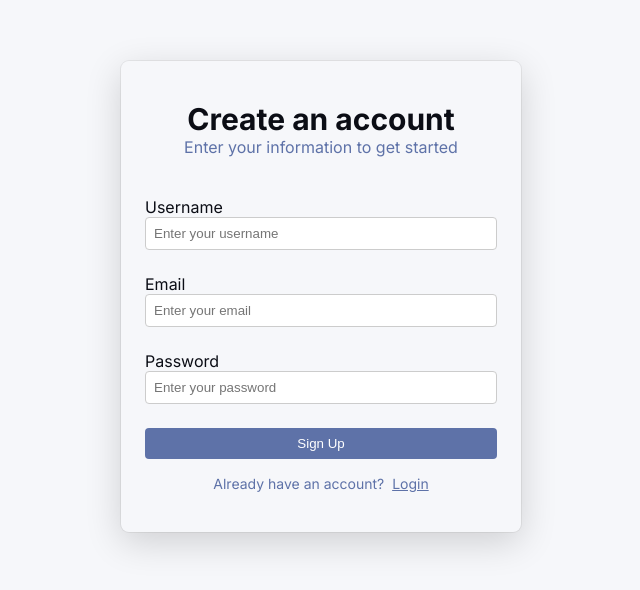
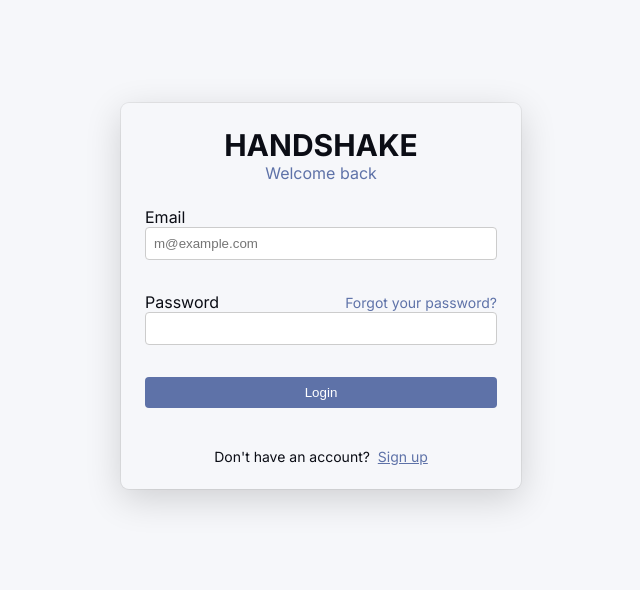
Before and after one commit to HandshakeOrg/handshake, a React (Vite) app in the folder client/app/: page /login in a window 1280 px wide. Shown: the part 104-694 px from the top of the page, without its empty margins (319-959 px from the left). Built offline with nearby package versions, Linux system fonts and the light colour scheme.

Commit message:
created auth routes

```diff
--- a/client/app/src/App.jsx
+++ b/client/app/src/App.jsx
@@ -1,12 +1,21 @@
-import { BrowserRouter } from 'react-router-dom';
-import Signup from './pages/Signup';
-import Login from './pages/Login';
+import { BrowserRouter, Route, Routes } from 'react-router-dom';
+import { Suspense, lazy } from 'react';
+import SpinnerFullPage from './components/SpinnerFullPage';
+
+const HomePage = lazy(() => import('./pages/HomePage'));
+const Signup = lazy(() => import('./pages/Signup'));
+const Login = lazy(() => import('./pages/Login'));
 
 function App() {
   return (
     <BrowserRouter>
-      <Signup />
-      {/* <Login /> */}
+      <Suspense fallback={<SpinnerFullPage />}>
+        <Routes>
+          <Route index element={<HomePage />} />
+          <Route path="/signup" element={<Signup />} />
+          <Route path="/login" element={<Login />} />
+        </Routes>
+      </Suspense>
     </BrowserRouter>
   );
 }
--- /dev/null
+++ b/client/app/src/components/SpinnerFullPage.jsx
@@ -0,0 +1,12 @@
+import Spinner from "./Spinner";
+import styles from "./SpinnerFullPage.module.css";
+
+function SpinnerFullPage() {
+  return (
+    <div className={styles.spinnerFullpage}>
+      <Spinner />
+    </div>
+  );
+}
+
+export default SpinnerFullPage;
--- /dev/null
+++ b/client/app/src/components/SpinnerFullPage.module.css
@@ -0,0 +1,5 @@
+.spinnerFullpage {
+  margin: 2.5rem;
+  height: calc(100vh - 5rem);
+  background-color: var(--color-dark--1);
+}
--- /dev/null
+++ b/client/app/src/pages/HomePage.jsx
@@ -0,0 +1,6 @@
+function HomePage() {
+  return <div>HomePage</div>;
+}
+
+export default HomePage;
+HomePage;
--- a/client/app/src/pages/Login.jsx
+++ b/client/app/src/pages/Login.jsx
@@ -49,7 +49,7 @@
         </div>
         <div className={styles.pass}>
           Don't have an account? &nbsp;
-          <Link className={styles.underline} href="#">
+          <Link className={styles.underline} to="/signup">
             Sign up
           </Link>
         </div>
--- a/client/app/src/pages/Signup.jsx
+++ b/client/app/src/pages/Signup.jsx
@@ -54,7 +54,7 @@
           <div className={(styles.input_space, styles.center)}>
             <p className={styles.footer_p}>
               Already have an account? &nbsp;
-              <Link to="#" className={styles.underline}>
+              <Link to="/login" className={styles.underline}>
                 Login
               </Link>
             </p>
```
Also changed, not shown: client/app/src/components/PostJob.jsx (added), client/app/src/components/PostJob.module.css (added).
